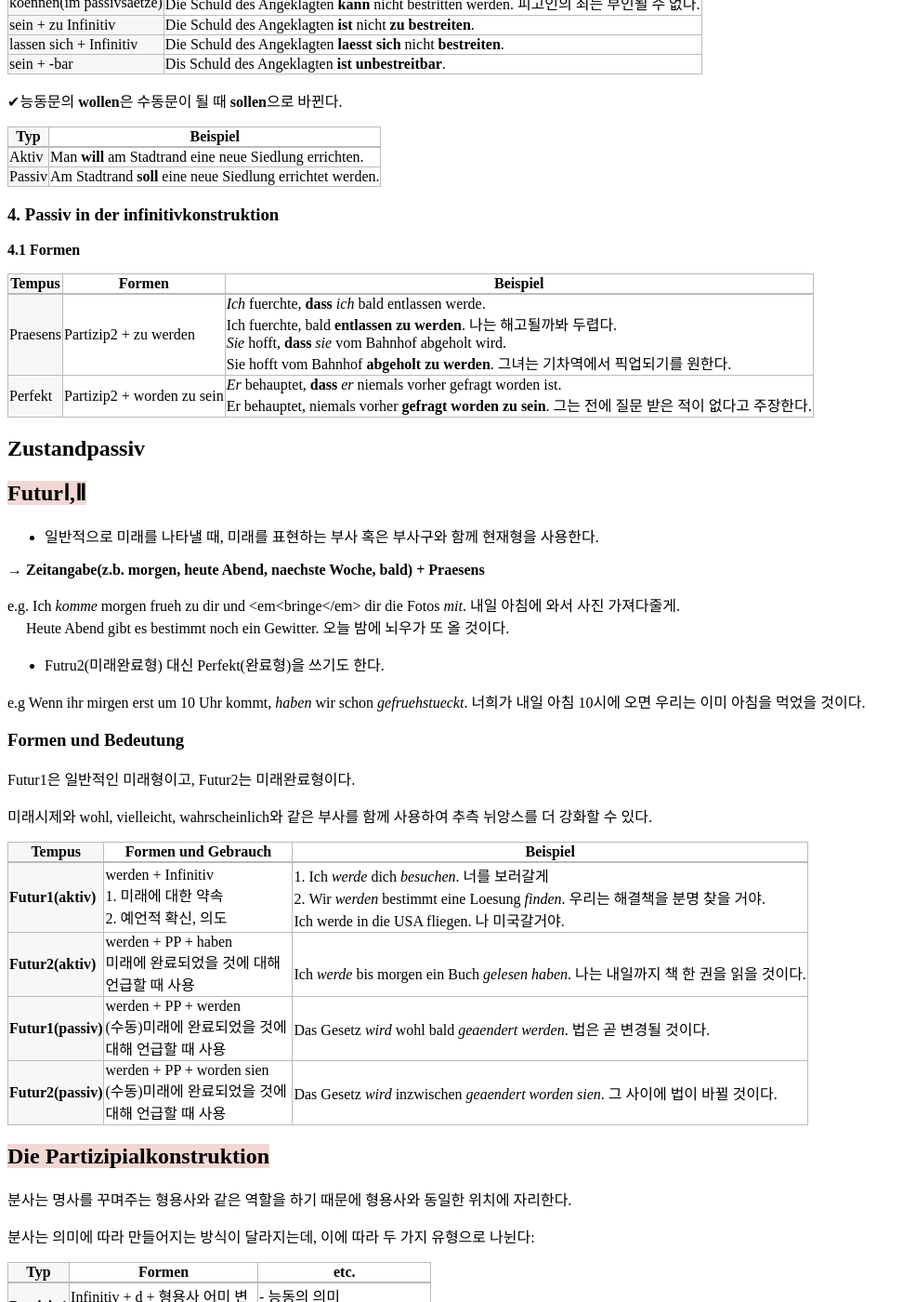
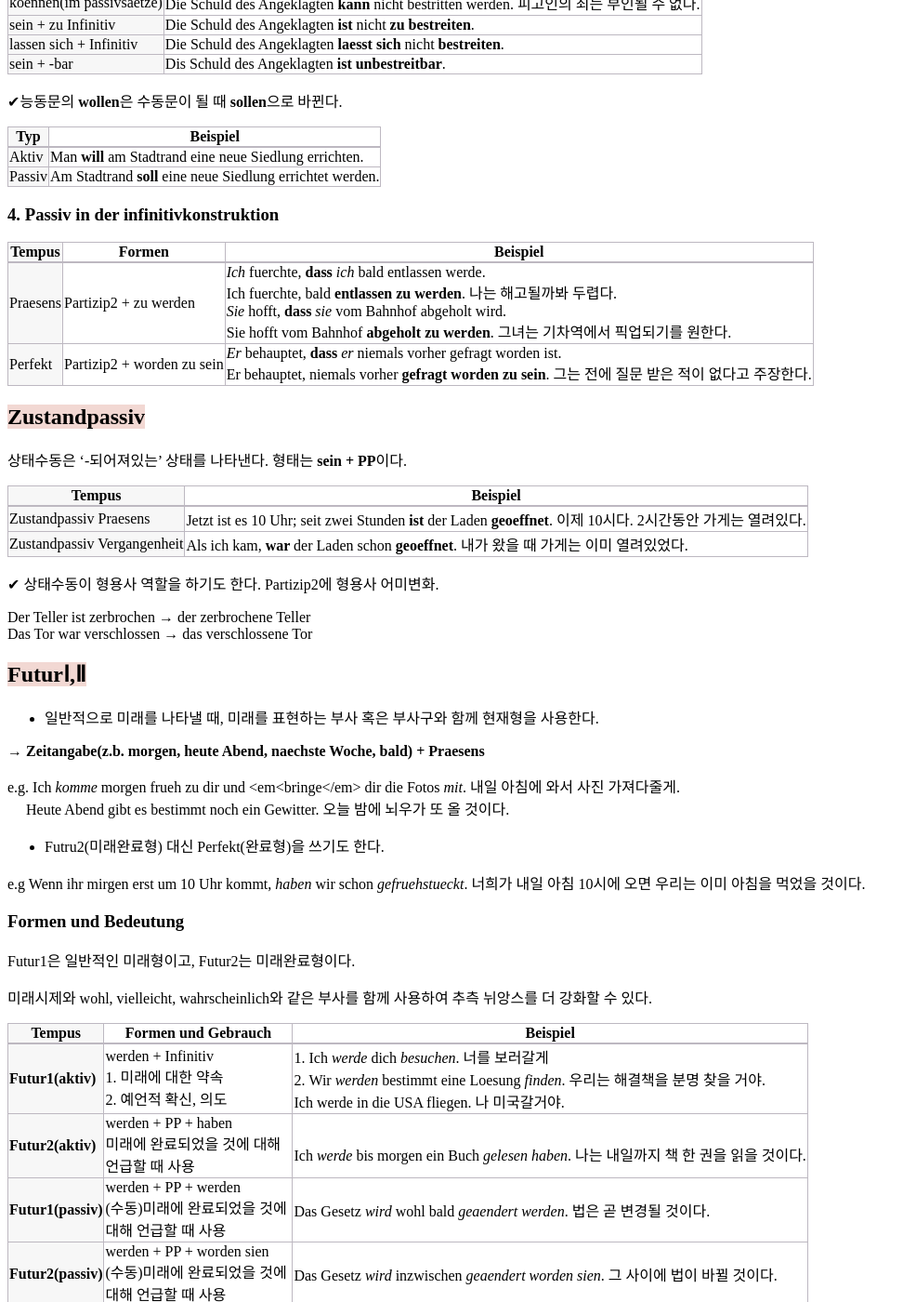
Before and after one commit to finddme/finddme.github.io, a Jekyll site: the page built from _posts/2021-01-24-DeutschGrammtik.md, in a window 1280 px wide and 1400 px high, scrolled down 5481 px. Shown: the whole window at 93% size, without its empty margins (0-986 px from the left). Built offline with Jekyll 4.4.1, drawn with Linux system fonts in a browser that asks for light colours.

Commit message:
Update 2021-01-24-DeutschGrammtik.md

```diff
--- a/_posts/2021-01-24-DeutschGrammtik.md
+++ b/_posts/2021-01-24-DeutschGrammtik.md
@@ -446,7 +446,6 @@ Modalverben(화법조동사)는 행동의 태도를 나타내주는 동사라서
 
 ### 4. Passiv in der infinitivkonstruktion
 
-**4.1 Formen**
 
 <html>
   <head>
@@ -471,7 +470,38 @@ Modalverben(화법조동사)는 행동의 태도를 나타내주는 동사라서
  </html>
 
 
-## Zustandpassiv
+## <span style="background-color:#F2D8D3">Zustandpassiv</span>
+
+상태수동은 '-되어져있는' 상태를 나타낸다. 형태는 **sein + PP**이다.
+
+<html>
+  <head>
+    <style type="text/css">
+      .line{border-bottom: 1px solid #BDB8C1;}
+      .line2{border-bottom: 2px solid #BDB8C1;}
+      .line3{border-bottom: 1px solid #BDB8C1; background-color: #F7F7F7;}
+      .line4{border-bottom: 2px solid #BDB8C1; background-color: #F7F7F7;}
+      table, th, td {
+         border:1px solid #BDB8C1;
+         background-color: #FFFFFF;
+       }
+    </style>
+   </head>
+   <body>
+     <table style="border-collapse:collapse">
+       <tr><th class="line4" bgcolor="#F8F7F9">Tempus</th><th class="line2">Beispiel</th></tr>
+       <tr><td class="line3">Zustandpassiv Praesens</td><td class="line">Jetzt ist es 10 Uhr; seit zwei Stunden <strong>ist</strong> der Laden <strong>geoeffnet</strong>. 이제 10시다. 2시간동안 가게는 열려있다.</td></tr>
+       <tr><td class="line3">Zustandpassiv Vergangenheit</td><td class="line">Als ich kam, <strong>war </strong>der Laden schon <strong>geoeffnet</strong>. 내가 왔을 때 가게는 이미 열려있었다.</td></tr>
+     </table>
+ </body>
+ </html>
+
+&#10004; 상태수동이 형용사 역할을 하기도 한다. Partizip2에 형용사 어미변화.
+
+Der Teller ist zerbrochen → der zerbrochene Teller
+Das Tor war verschlossen → das verschlossene Tor
+
+
 ## <span style="background-color:#F2D8D3">FuturⅠ,Ⅱ</span>
 
 - 일반적으로 미래를 나타낼 때, 미래를 표현하는 부사 혹은 부사구와 함께 현재형을 사용한다.
```
